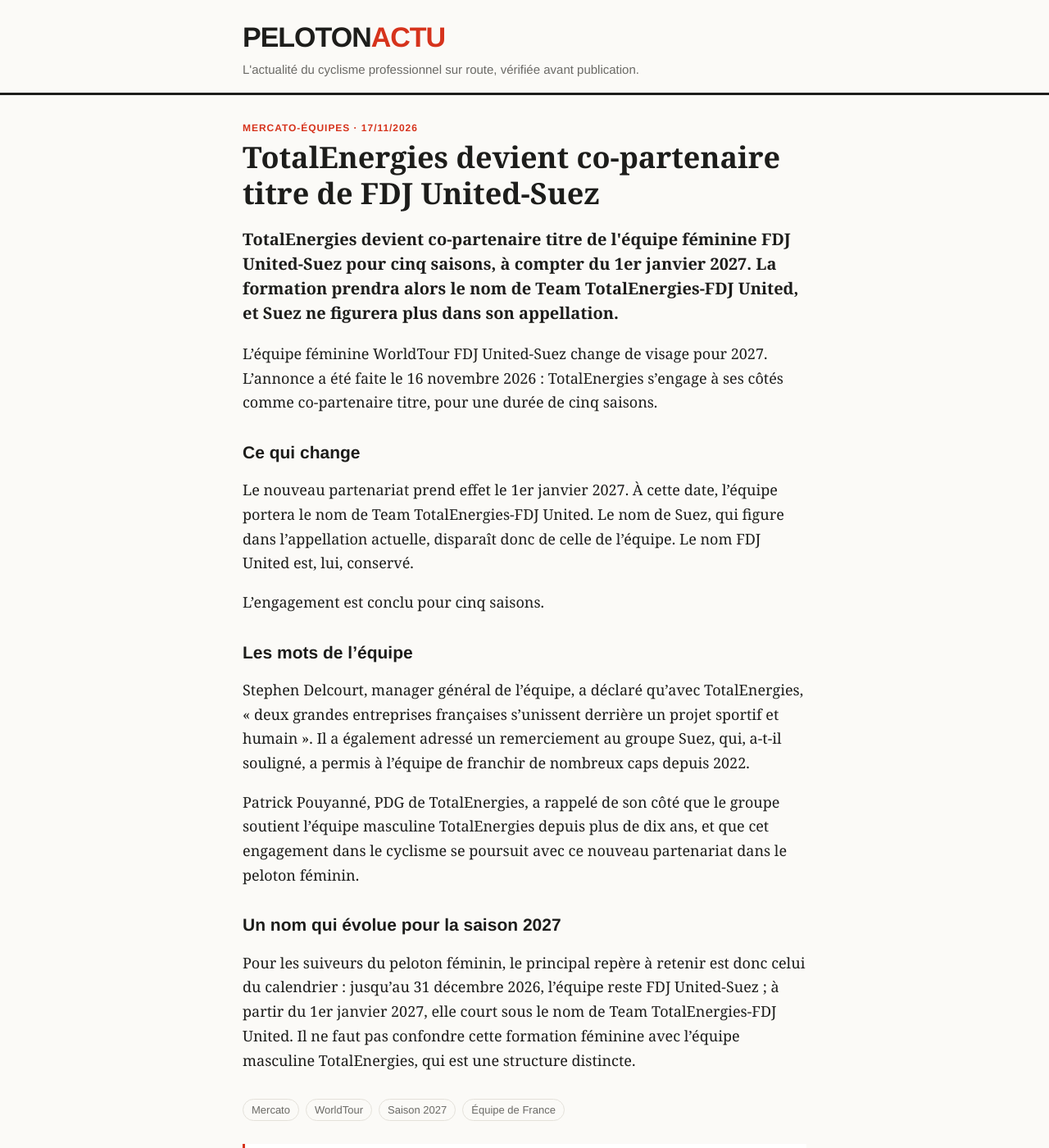
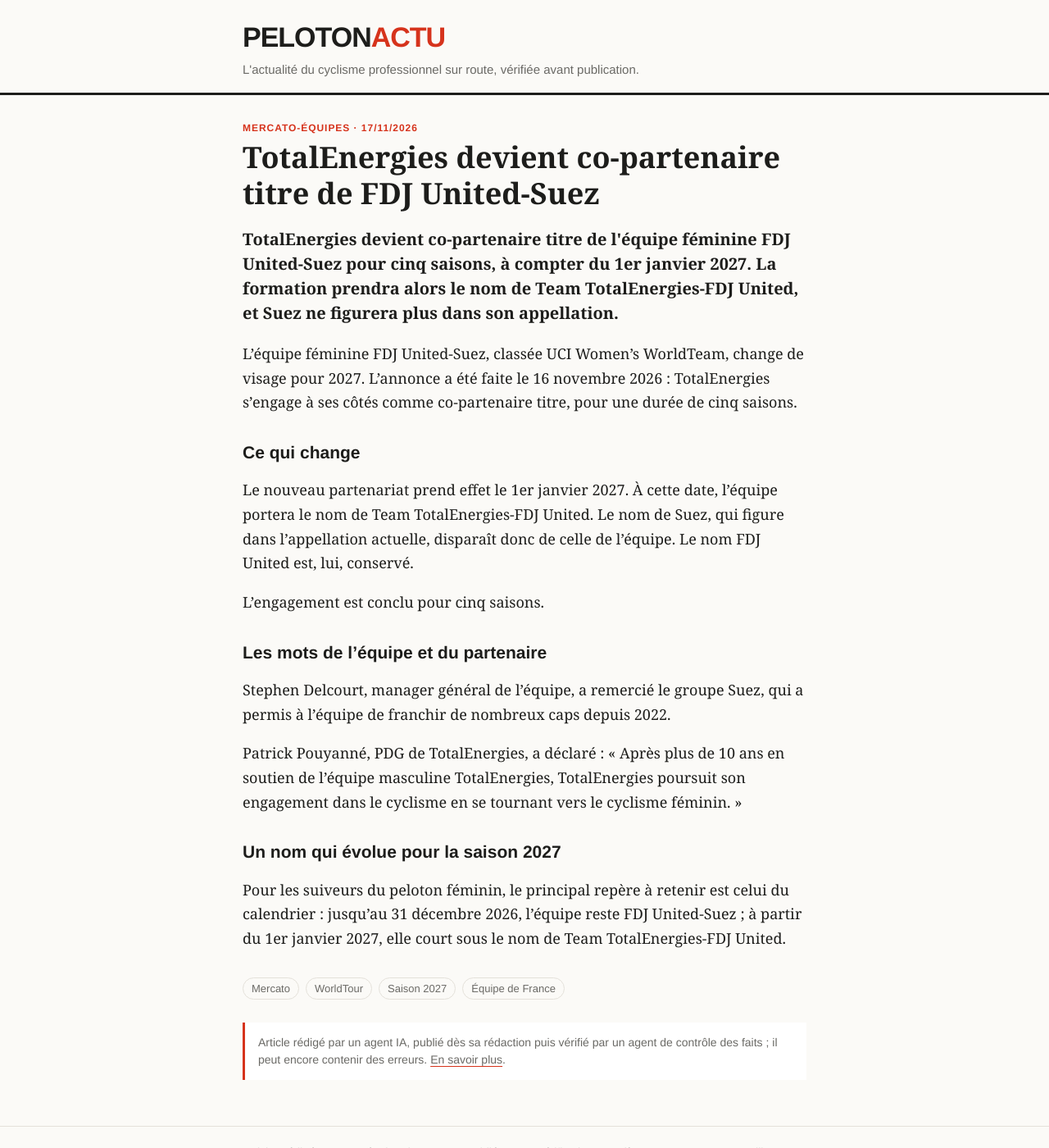
Before and after one commit to antoinebb/test-repo, a Jekyll site: the page built from _posts/2026-11-17-totalenergies-devient-co-partenaire-titre-de-fdj-united-suez.md, in a window 1280 px wide and 1400 px high. Shown: the whole window at 82% size. Built offline with Jekyll 4.4.1, drawn with Linux system fonts in a browser that asks for light colours.

Commit message:
Correction n°1 : TotalEnergies devient co-partenaire titre de FDJ United-Suez
Co-Authored-By: Claude Sonnet 5.5 <noreply@anthropic.com>
Claude-Session: https://claude.ai/code/session_01Hc8YjaWXUApTzp2TFcp8ek

```diff
--- a/_posts/2026-11-17-totalenergies-devient-co-partenaire-titre-de-fdj-united-suez.md
+++ b/_posts/2026-11-17-totalenergies-devient-co-partenaire-titre-de-fdj-united-suez.md
@@ -10,7 +10,7 @@ chapo: >-
 tags: ["Mercato", "WorldTour", "Saison 2027", "Équipe de France"]
 ---
 
-L'équipe féminine WorldTour FDJ United-Suez change de visage pour 2027. L'annonce a été faite le 16 novembre 2026 : TotalEnergies s'engage à ses côtés comme co-partenaire titre, pour une durée de cinq saisons.
+L'équipe féminine FDJ United-Suez, classée UCI Women's WorldTeam, change de visage pour 2027. L'annonce a été faite le 16 novembre 2026 : TotalEnergies s'engage à ses côtés comme co-partenaire titre, pour une durée de cinq saisons.
 
 ## Ce qui change
 
@@ -18,12 +18,12 @@ Le nouveau partenariat prend effet le 1er janvier 2027. À cette date, l'équipe
 
 L'engagement est conclu pour cinq saisons.
 
-## Les mots de l'équipe
+## Les mots de l'équipe et du partenaire
 
-Stephen Delcourt, manager général de l'équipe, a déclaré qu'avec TotalEnergies, « deux grandes entreprises françaises s'unissent derrière un projet sportif et humain ». Il a également adressé un remerciement au groupe Suez, qui, a-t-il souligné, a permis à l'équipe de franchir de nombreux caps depuis 2022.
+Stephen Delcourt, manager général de l'équipe, a remercié le groupe Suez, qui a permis à l'équipe de franchir de nombreux caps depuis 2022.
 
-Patrick Pouyanné, PDG de TotalEnergies, a rappelé de son côté que le groupe soutient l'équipe masculine TotalEnergies depuis plus de dix ans, et que cet engagement dans le cyclisme se poursuit avec ce nouveau partenariat dans le peloton féminin.
+Patrick Pouyanné, PDG de TotalEnergies, a déclaré : « Après plus de 10 ans en soutien de l'équipe masculine TotalEnergies, TotalEnergies poursuit son engagement dans le cyclisme en se tournant vers le cyclisme féminin. »
 
 ## Un nom qui évolue pour la saison 2027
 
-Pour les suiveurs du peloton féminin, le principal repère à retenir est donc celui du calendrier : jusqu'au 31 décembre 2026, l'équipe reste FDJ United-Suez ; à partir du 1er janvier 2027, elle court sous le nom de Team TotalEnergies-FDJ United. Il ne faut pas confondre cette formation féminine avec l'équipe masculine TotalEnergies, qui est une structure distincte.
+Pour les suiveurs du peloton féminin, le principal repère à retenir est celui du calendrier : jusqu'au 31 décembre 2026, l'équipe reste FDJ United-Suez ; à partir du 1er janvier 2027, elle court sous le nom de Team TotalEnergies-FDJ United.
```
